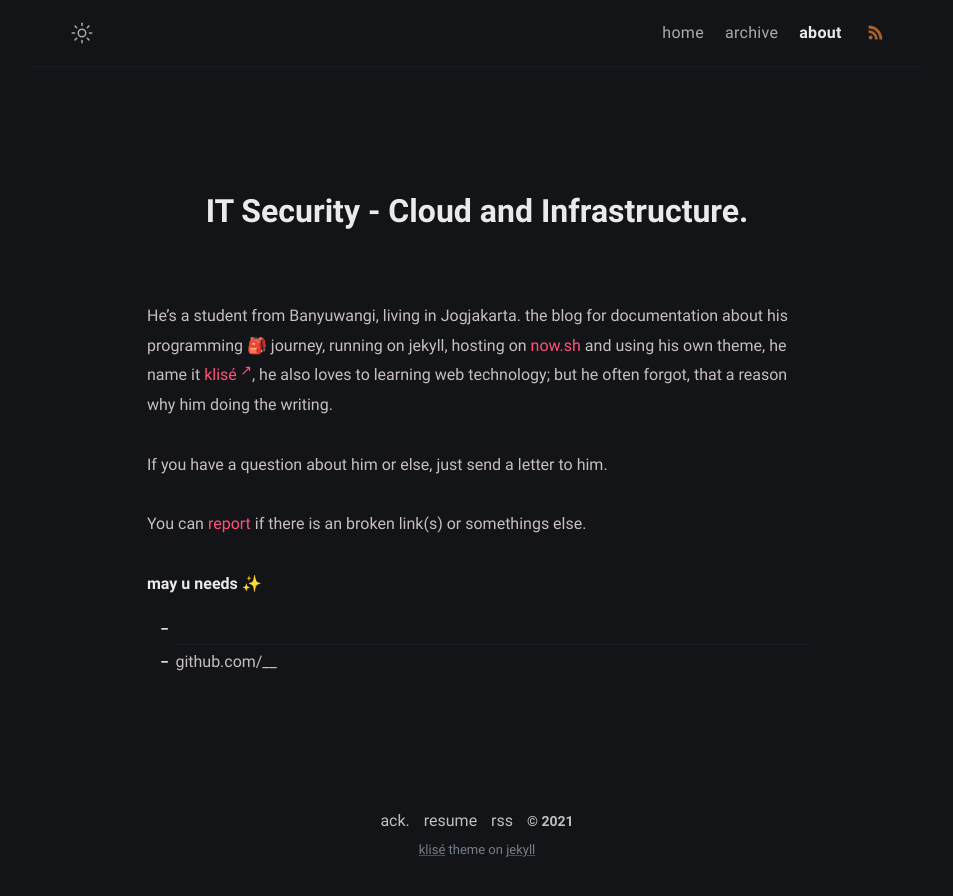
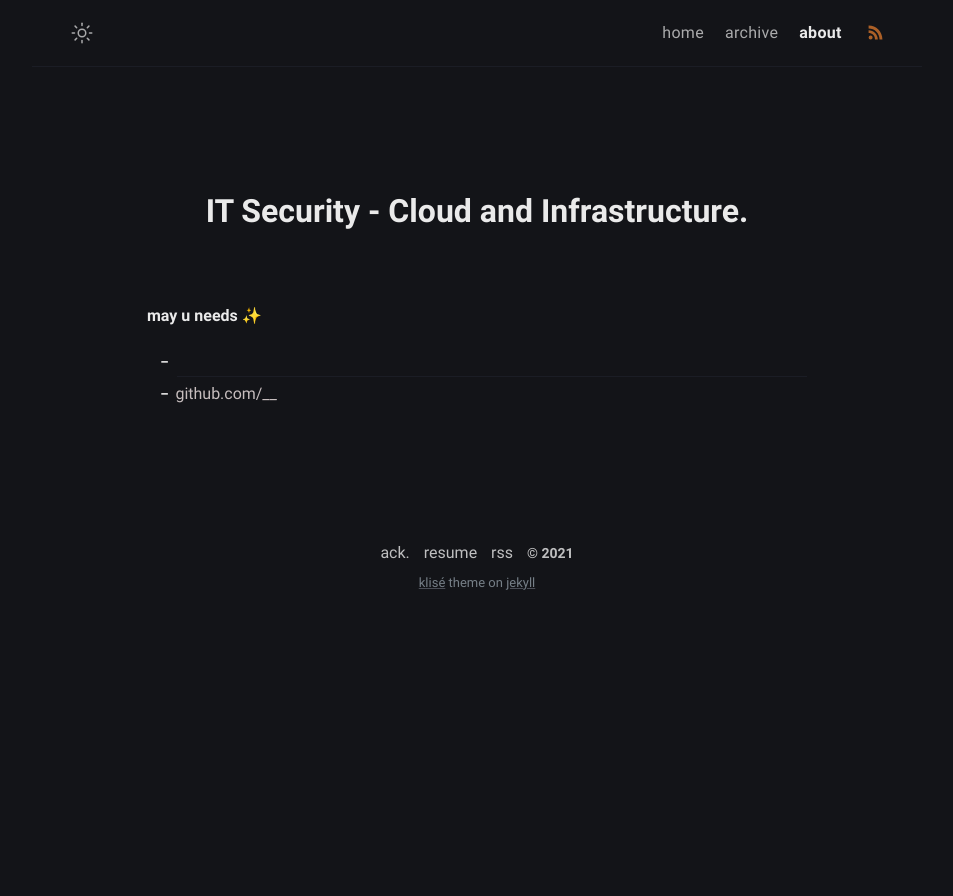
Before and after one commit to securebitAsif/fabulous-jupiter-8f84d, a Jekyll site: the page built from about.md, in a window 1280 px wide. Shown: the top 896 px of the page, without its empty margins (163-1116 px from the left). Built offline with Jekyll 4.4.1, drawn with Linux system fonts in a browser that asks for light colours.

Commit message:
about.md: changed

```diff
--- a/about.md
+++ b/about.md
@@ -6,11 +6,6 @@ excerpt: Hello peeps, I'm student of computer science from Banyuwangi, living in
 comments: false
 ---
 
-He's a student from Banyuwangi, living in Jogjakarta. the blog for documentation about his programming 🎒 journey, running on jekyll, hosting on [now.sh](http://now.sh) and using his own theme, he name it <a href="https://github.com/piharpi/jekyll-klise" target="_blank" rel="noopener">klisé</a>, he also loves to learning web technology; but he often forgot, that a reason why him doing the writing.
-
-If you have a question about him or else, just send a letter to him.
-
-You can [report](http://github.com/piharpi/jekyll-klise/issues/new) if there is an broken link(s) or somethings else.
 
 **may u needs ✨**
 
```
